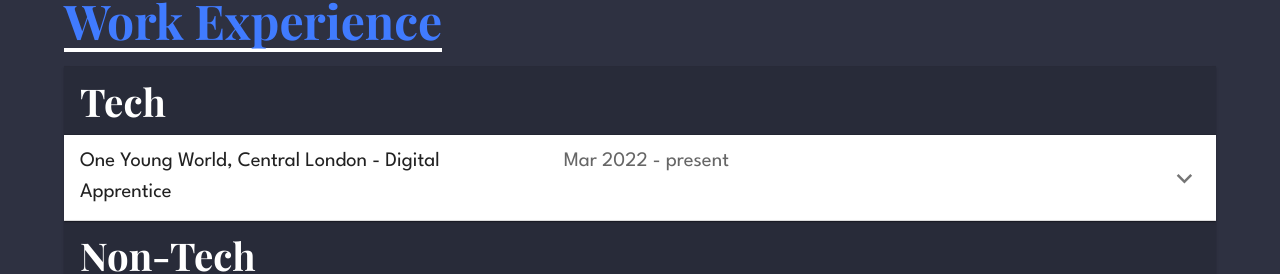
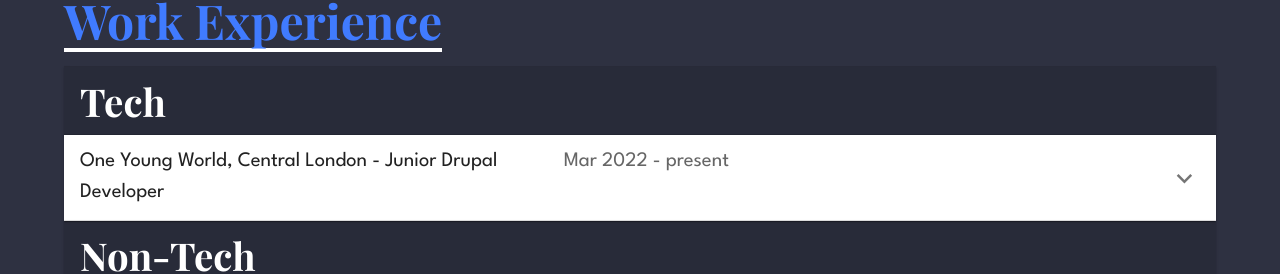
Before and after one commit to wkan17012021/Portfolio, a React (Vite) app in the folder portfolio_react_spa/: page / in a window 1280 px wide. Shown: the part 2276-2550 px from the top of the page. Built offline with nearby package versions, Linux system fonts and the light colour scheme; no server answers.

Commit message:
update work exp content

```diff
--- a/portfolio_react_spa/src/data/workExp.js
+++ b/portfolio_react_spa/src/data/workExp.js
@@ -4,10 +4,9 @@
       id: 1,
       panelNum: "techpanel1",
       ariaControls: "techpanel1bh-content",
-      title: "One Young World, Central London - Digital Apprentice",
+      title: "One Young World, Central London - Junior Drupal Developer",
       year: "Mar 2022 - present",
-      body: `Managed and delivered the organisation's National Boards (NB) Project: requirements gathering with content editors, design brainstorming, Drupal Views Configuration for NB Chair Leaders and NB Country Members, twig templating to apply custom styling presentation and content creation.
-      `,
+      body: `Translating figma designs into Storybook (Component Library) and frontend theming in Drupal 10. Supporting the maintenance, site building and configuration of the organisation's sites and leading on all content-based projects between stakeholders and the digital team.`,
       projLink: 'https://the-dog-can-blog.hashnode.dev/one-young-world-national-boards-project',
     },
   ],
```
